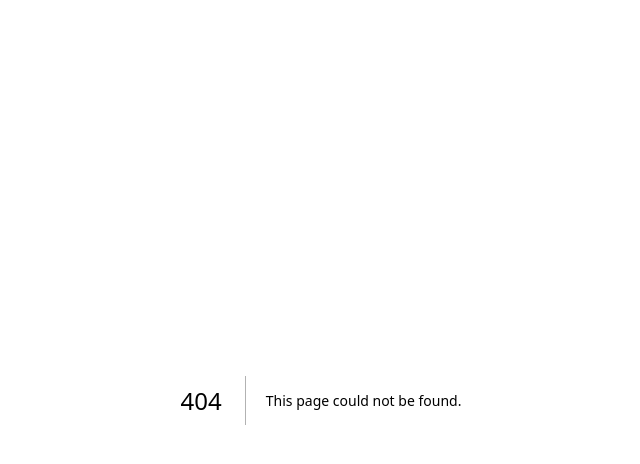
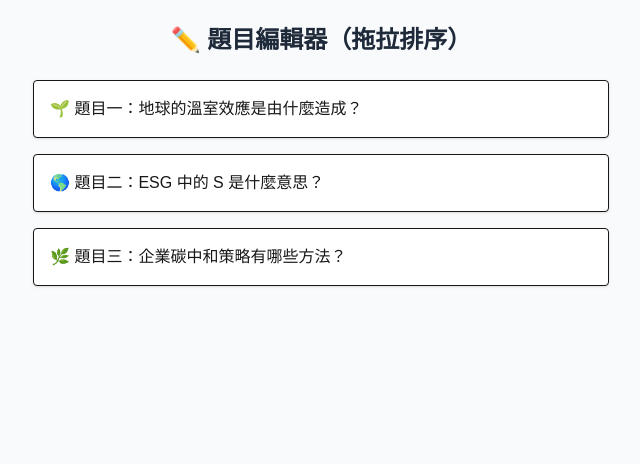
Before and after one commit to Jianjon/PromptQuiz-next, a Next.js app: page /editor in a window 1280 px wide. Before the commit this address had no page. Shown: the top 464 px of the page, without its empty margins (319-959 px from the left). Built offline with nearby package versions, Linux system fonts and the light colour scheme.

Commit message:
init: PromptQuiz V2 - Next.js rewrite

```diff
--- /dev/null
+++ b/src/app/editor/page.tsx
@@ -0,0 +1,61 @@
+"use client";
+
+import React, { useState } from "react";
+import { DragDropContext, Droppable, Draggable } from "react-beautiful-dnd";
+
+const initialQuestions = [
+  { id: "q1", content: "🌱 題目一：地球的溫室效應是由什麼造成？" },
+  { id: "q2", content: "🌎 題目二：ESG 中的 S 是什麼意思？" },
+  { id: "q3", content: "🌿 題目三：企業碳中和策略有哪些方法？" },
+];
+
+export default function EditorPage() {
+  const [questions, setQuestions] = useState(initialQuestions);
+
+  const handleDragEnd = (result: any) => {
+    if (!result.destination) return;
+
+    const items = Array.from(questions);
+    const [movedItem] = items.splice(result.source.index, 1);
+    items.splice(result.destination.index, 0, movedItem);
+
+    setQuestions(items);
+  };
+
+  return (
+    <div className="min-h-screen bg-gray-50 p-6">
+      <h1 className="text-2xl font-bold mb-6 text-center text-gray-800">
+        ✏️ 題目編輯器（拖拉排序）
+      </h1>
+      <div className="max-w-xl mx-auto">
+        <DragDropContext onDragEnd={handleDragEnd}>
+          <Droppable droppableId="questionList">
+            {(provided) => (
+              <div
+                {...provided.droppableProps}
+                ref={provided.innerRef}
+                className="space-y-4"
+              >
+                {questions.map((q, index) => (
+                  <Draggable key={q.id} draggableId={q.id} index={index}>
+                    {(provided) => (
+                      <div
+                        className="bg-white p-4 rounded shadow border flex items-center justify-between"
+                        ref={provided.innerRef}
+                        {...provided.draggableProps}
+                        {...provided.dragHandleProps}
+                      >
+                        {q.content}
+                      </div>
+                    )}
+                  </Draggable>
+                ))}
+                {provided.placeholder}
+              </div>
+            )}
+          </Droppable>
+        </DragDropContext>
+      </div>
+    </div>
+  );
+}
```
